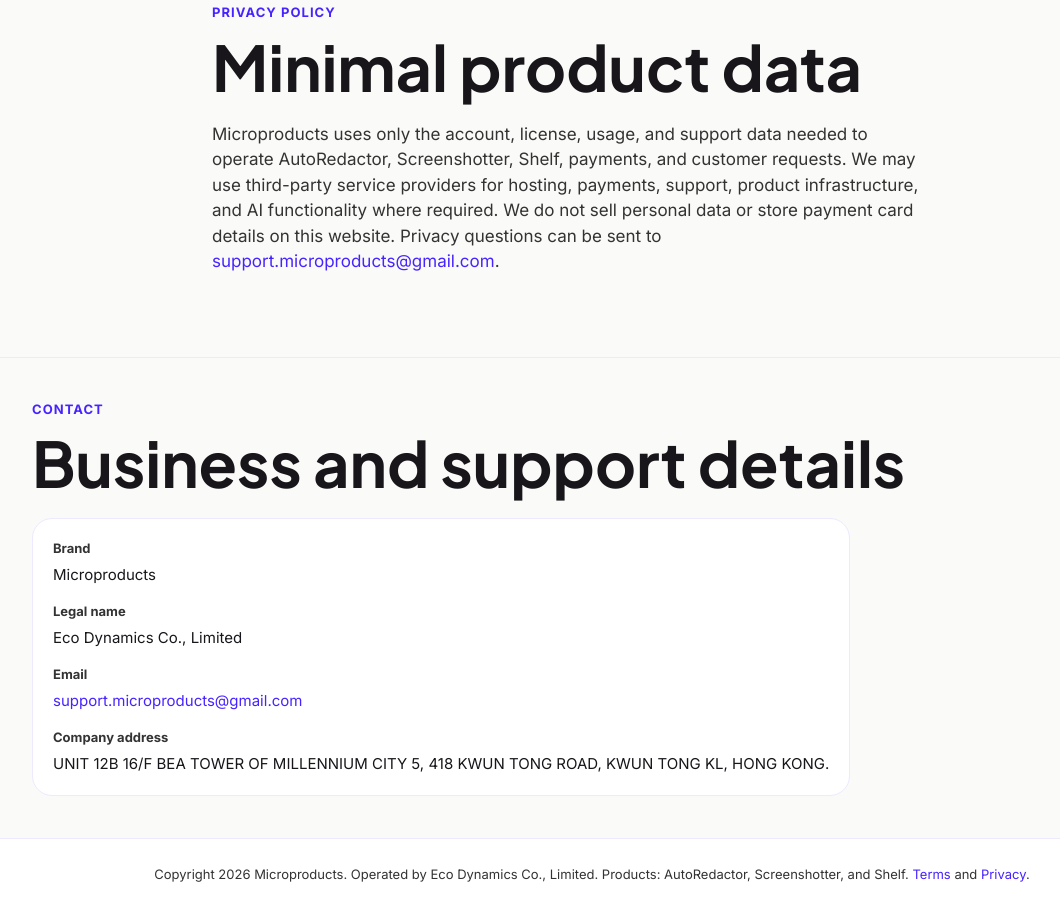
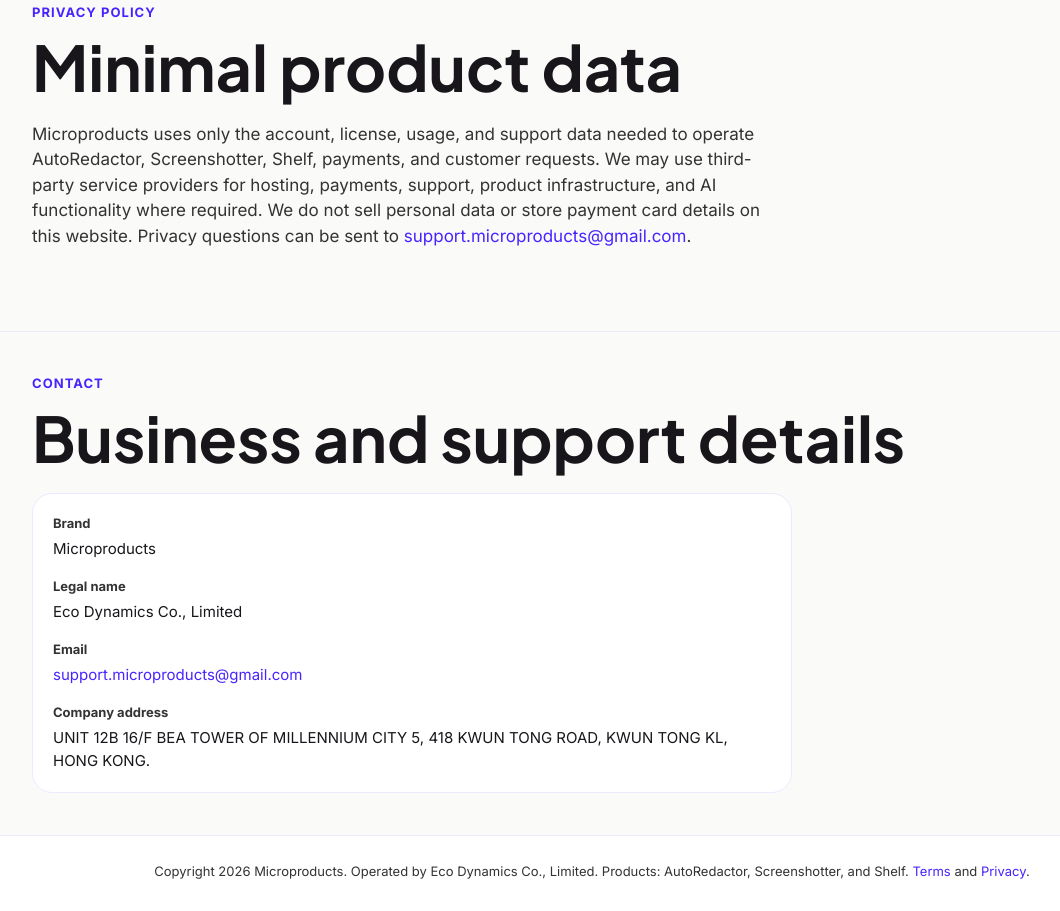
Before and after one commit to LightOfLantern/microproducts, a plain HTML site: page index.html in a window 1280 px wide. Shown: the part 3138-4049 px from the top of the page, without its empty margins (48-1108 px from the left). Drawn offline with Linux system fonts and the light colour scheme.

Commit message:
Fix privacy and contact layout

```diff
--- a/index.html
+++ b/index.html
@@ -110,8 +110,6 @@
 
     section { padding: 42px 32px; }
     .container { max-width: 1120px; margin: 0 auto; }
-    .narrow { max-width: 760px; }
-
     .hero {
       padding: 84px 32px 72px;
       background:
@@ -201,6 +199,10 @@
       font-size: 17px;
       max-width: 720px;
       margin-bottom: 40px;
+    }
+
+    #privacy .section-copy {
+      max-width: 760px;
     }
 
     .soft-section { background: var(--soft); }
@@ -332,13 +334,14 @@
     }
 
     .contacts-grid {
-      display: flex;
-      align-items: flex-start;
+      display: grid;
+      grid-template-columns: minmax(0, 760px);
+      justify-content: start;
       gap: 18px;
     }
 
     .contact-item {
-      width: fit-content;
+      width: auto;
       max-width: 100%;
       background: white;
       border: 1px solid var(--color-lilac-gray);
@@ -557,7 +560,7 @@
     </section>
 
     <section class="soft-section" id="privacy">
-      <div class="container narrow">
+      <div class="container">
         <div class="section-label">Privacy policy</div>
         <h2 class="section-title">Minimal product data</h2>
         <p class="section-copy">Microproducts uses only the account, license, usage, and support data needed to operate AutoRedactor, Screenshotter, Shelf, payments, and customer requests. We may use third-party service providers for hosting, payments, support, product infrastructure, and AI functionality where required. We do not sell personal data or store payment card details on this website. Privacy questions can be sent to <a href="mailto:support.microproducts@gmail.com">support.microproducts@gmail.com</a>.</p>
```
